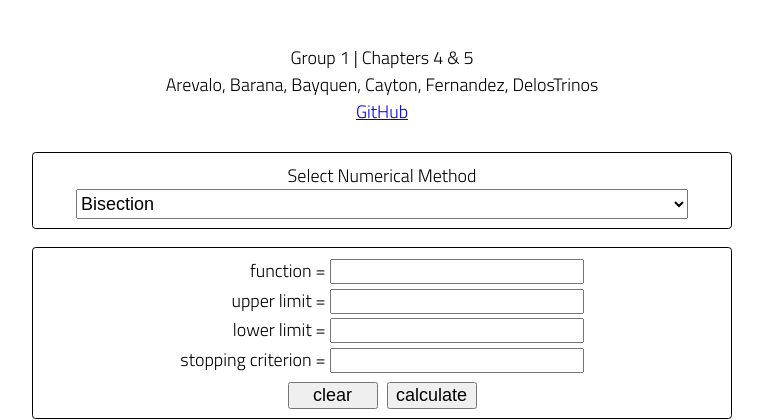
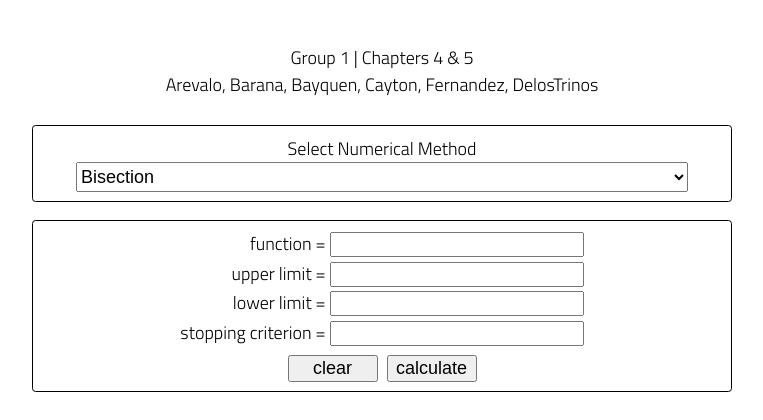
Before and after one commit to chrisgabs/bracketing-open-num-methods, a Flask app: page / in a window 1280 px wide. Shown: the top 420 px of the page, without its empty margins (266-1029 px from the left). Run offline with Flask 2, Linux system fonts and the light colour scheme; parts of the project's set-up code (start-up, migrations or seed data) failed here and were passed over; some libraries are stand-ins or nearby versions.

Commit message:
edit: removed hyperlink to GitHub

```diff
--- a/templates/index.html
+++ b/templates/index.html
@@ -11,7 +11,7 @@
   <div id="master-container">
     <div class="main-container" id="credits-container">
       <label>Group 1 | Chapters 4 & 5</label>
-      <label>Arevalo, Barana, Bayquen, Cayton, Fernandez, DelosTrinos</label><a class="sma" href="https://github.com/chrisgabs/bracketing-open-num-methods">GitHub</a>
+      <label>Arevalo, Barana, Bayquen, Cayton, Fernandez, DelosTrinos</label>
     </div>
     <div class="main-container" id="selection-container">
       <label id="select-label">Select Numerical Method</label>
```
Also changed, not shown: 1 other file.
